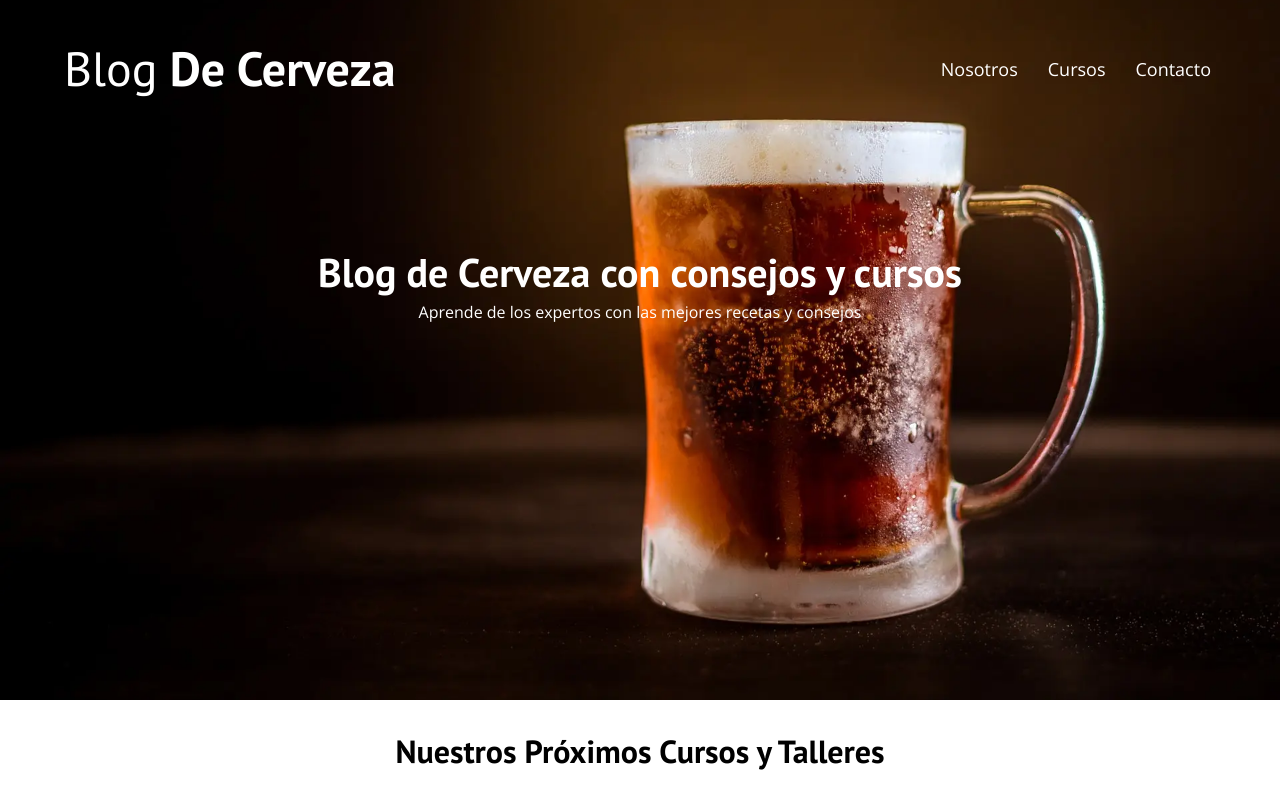
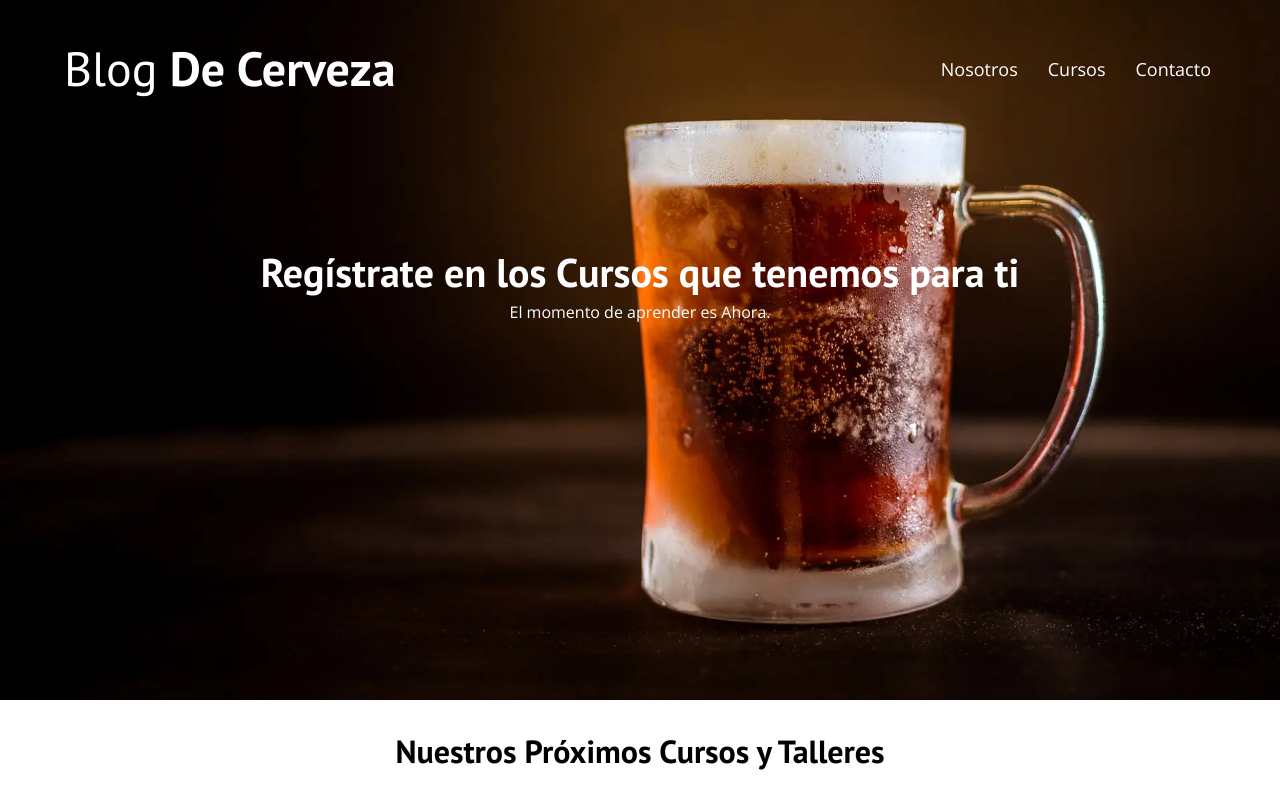
Before and after one commit to BlasDarkseid/Blog-de-Cerveza, a plain HTML site: page cursos.html in a window 1280 px wide. Shown: the top 800 px of the page. Drawn offline with nearby package versions, Linux system fonts and the light colour scheme.

Commit message:
Correccion de texto Banner

```diff
--- a/cursos.html
+++ b/cursos.html
@@ -31,8 +31,8 @@
         </div>
 
         <div class="header__texto">
-            <h2 class="no-margin">Blog de Cerveza con consejos y cursos</h2>
-            <p class="no-margin">Aprende de los expertos con las mejores recetas y consejos</p>
+            <h2 class="no-margin">Regístrate en los Cursos que tenemos para ti</h2>
+            <p class="no-margin">El momento de aprender es Ahora.</p>
         </div>
     </header>
 
```
Also changed, not shown: nosotros.html (+1 -1 lines), img/bannerCurso.jpg (added), img/bannerCurso.webp (added).
